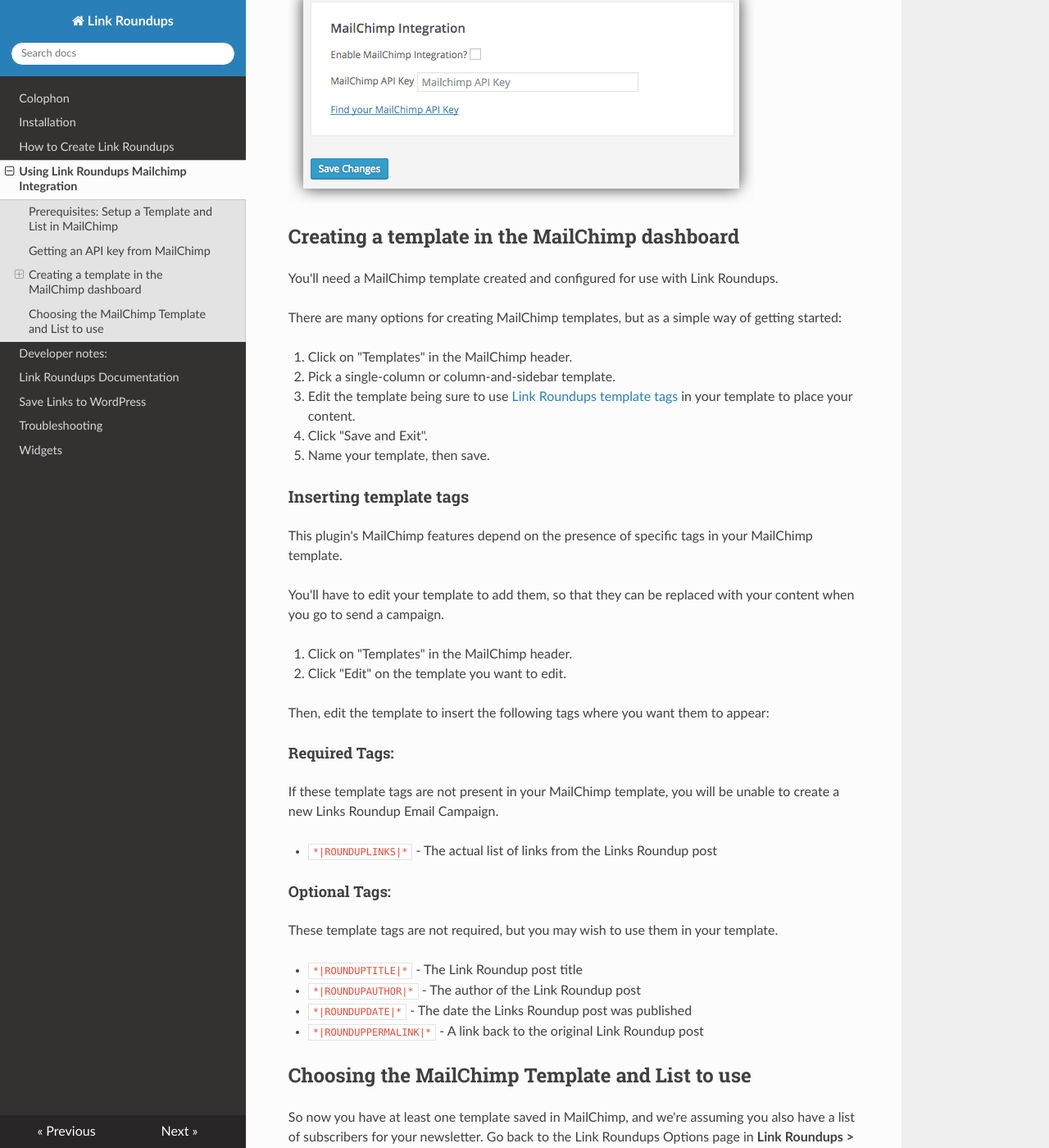
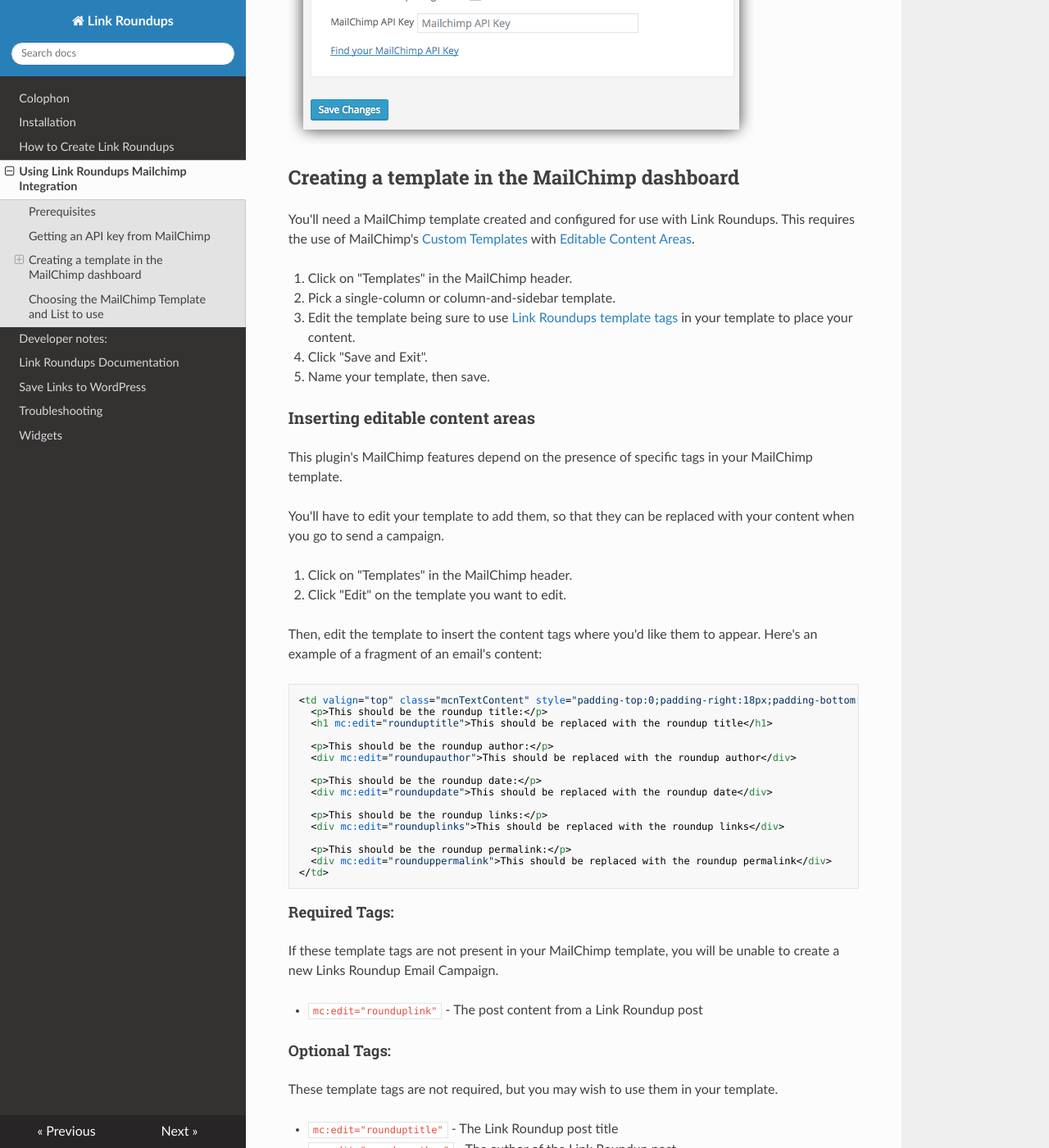
Before and after one commit to INN/link-roundups, an MkDocs documentation site: the page built from docs/mailchimp.md, in a window 1280 px wide and 1400 px high, scrolled down 801 px. Shown: the whole window at 82% size. Built offline with MkDocs 1.6.1, drawn with Linux system fonts in a browser that asks for light colours; nearby versions of some CDN libraries; some of the changed text lies outside the part shown.

Commit message:
Update docs text: editable content areas, API keys, audiences

````diff
--- a/docs/mailchimp.md
+++ b/docs/mailchimp.md
@@ -2,32 +2,29 @@
 
 Using the Mailchimp API, Link Roundups can send Roundups as newsletters via a MailChimp account.
 
-## Prerequisites: Setup a Template and List in MailChimp
+## Prerequisites
 
-You'll need to create a template and a list if you don't already have them in MailChimp.
+First, you'll need:
+
+- A MailChimp account
+- An [audience](https://mailchimp.com/help/create-audience/) created in MailChimp
 
 ## Getting an API key from MailChimp
 
 In order to use the MailChimp features of Link Roundups, you'll need to sign up for an API key from MailChimp. To do that:
 
 1. Log in to MailChimp.
-2. Click on your account in the upper-right corner. In the drop-down menu, click "Account".
-3. Click on "Extras", then "API keys".
-4. Click "Create A Key". A new key will appear in the list.
-5. Click the "Label" field of your new API key. Name it after the site you're using Link Roundupss on. For example: "example.com link roundups"
-6. Copy the API key. This will be a long string of characters from 0-9 and a-f.
-7. On your website, go to **Dashboard > Settings > MailChimp Options**.
-8. Paste the MailChimp API Key into the appropriate field, then check "Enable MailChimp API Integration".
-9. Press "Save Changes".
-10. Go to **Link Roundups > MailChimp Campaign Settings** to configure your MailChimp campaigns.
+2. Follow [MailChimp's instructions for generating a new API key](https://mailchimp.com/help/about-api-keys/), and copy the API key.
+3. On your website, go to **Dashboard > Settings > MailChimp Options**.
+4. Paste the MailChimp API Key into the appropriate field
+5. Press "Save Changes".
+6. Go to **Link Roundups > MailChimp Campaign Settings** to configure your MailChimp campaigns.
 
 ![Link Roundups MailChimp API settings](./img/link-roundups-mailchimp-integration.png)
 
 ## Creating a template in the MailChimp dashboard
 
-You'll need a MailChimp template created and configured for use with Link Roundups.
-
-There are many options for creating MailChimp templates, but as a simple way of getting started:
+You'll need a MailChimp template created and configured for use with Link Roundups. This requires the use of MailChimp's [Custom Templates](https://mailchimp.com/help/import-a-custom-html-template/) with [Editable Content Areas](https://mailchimp.com/help/create-editable-content-areas-with-mailchimps-template-language/).
 
 1. Click on "Templates" in the MailChimp header.
 2. Pick a single-column or column-and-sidebar template.
@@ -35,7 +32,7 @@ There are many options for creating MailChimp templates, but as a simple way of
 4. Click "Save and Exit".
 5. Name your template, then save.
 
-### Inserting template tags
+### Inserting editable content areas
 
 This plugin's MailChimp features depend on the presence of specific tags in your MailChimp template.
 
@@ -44,22 +41,41 @@ You'll have to edit your template to add them, so that they can be replaced with
 1. Click on "Templates" in the MailChimp header.
 2. Click "Edit" on the template you want to edit.
 
-Then, edit the template to insert the following tags where you want them to appear:
+Then, edit the template to insert the content tags where you'd like them to appear. Here's an example of a fragment of an email's content:
+
+```html
+<td valign="top" class="mcnTextContent" style="padding-top:0;padding-right:18px;padding-bottom:9px;padding-left:18px;">
+  <p>This should be the roundup title:</p>
+  <h1 mc:edit="rounduptitle">This should be replaced with the roundup title</h1>
+
+  <p>This should be the roundup author:</p>
+  <div mc:edit="roundupauthor">This should be replaced with the roundup author</div>
+
+  <p>This should be the roundup date:</p>
+  <div mc:edit="roundupdate">This should be replaced with the roundup date</div>
+
+  <p>This should be the roundup links:</p>
+  <div mc:edit="rounduplinks">This should be replaced with the roundup links</div>
+
+  <p>This should be the roundup permalink:</p>
+  <div mc:edit="rounduppermalink">This should be replaced with the roundup permalink</div>
+</td>
+```
 
 #### Required Tags:
 
 If these template tags are not present in your MailChimp template, you will be unable to create a new Links Roundup Email Campaign.
 
-- `*|ROUNDUPLINKS|*` - The actual list of links from the Links Roundup post
+- `mc:edit="rounduplink"` - The post content from a Link Roundup post
 
 #### Optional Tags:
 
 These template tags are not required, but you may wish to use them in your template.
 
-- `*|ROUNDUPTITLE|*` - The Link Roundup post title
-- `*|ROUNDUPAUTHOR|*` - The author of the Link Roundup post
-- `*|ROUNDUPDATE|*` - The date the Links Roundup post was published
-- `*|ROUNDUPPERMALINK|*` - A link back to the original Link Roundup post
+- `mc:edit="rounduptitle"` - The Link Roundup post title
+- `mc:edit="roundupauthor"` - The author of the Link Roundup post
+- `mc:edit="roundupdate"` - The date the Links Roundup post was published
+- `mc:edit="rounduppermalink"` - A link back to the original Link Roundup post
 
 ## Choosing the MailChimp Template and List to use
 
@@ -71,7 +87,7 @@ So now you have at least one template saved in MailChimp, and we're assuming you
 
 Once you have [saved some links](saving-links.md) and [created a link roundup post](link-roundups.md), you can send the link roundup post to MailChimp as a draft campaign.
 
-In the Link Roundups editor, above the standard WordPress "Publish" button you'll find a button to "Create a MailChimp Campaign."
+In the Link Roundups editor, in a box near the bottom of the page you'll see an option to create a draft or send an email. If an email has already been sent, you'll see information about where to find the sent campaign in MailChimp's admin.
 
 ![Create MailChimp Campaign button in the post editor](./img/link-roundup-mailchimp-button.png)
 
````
